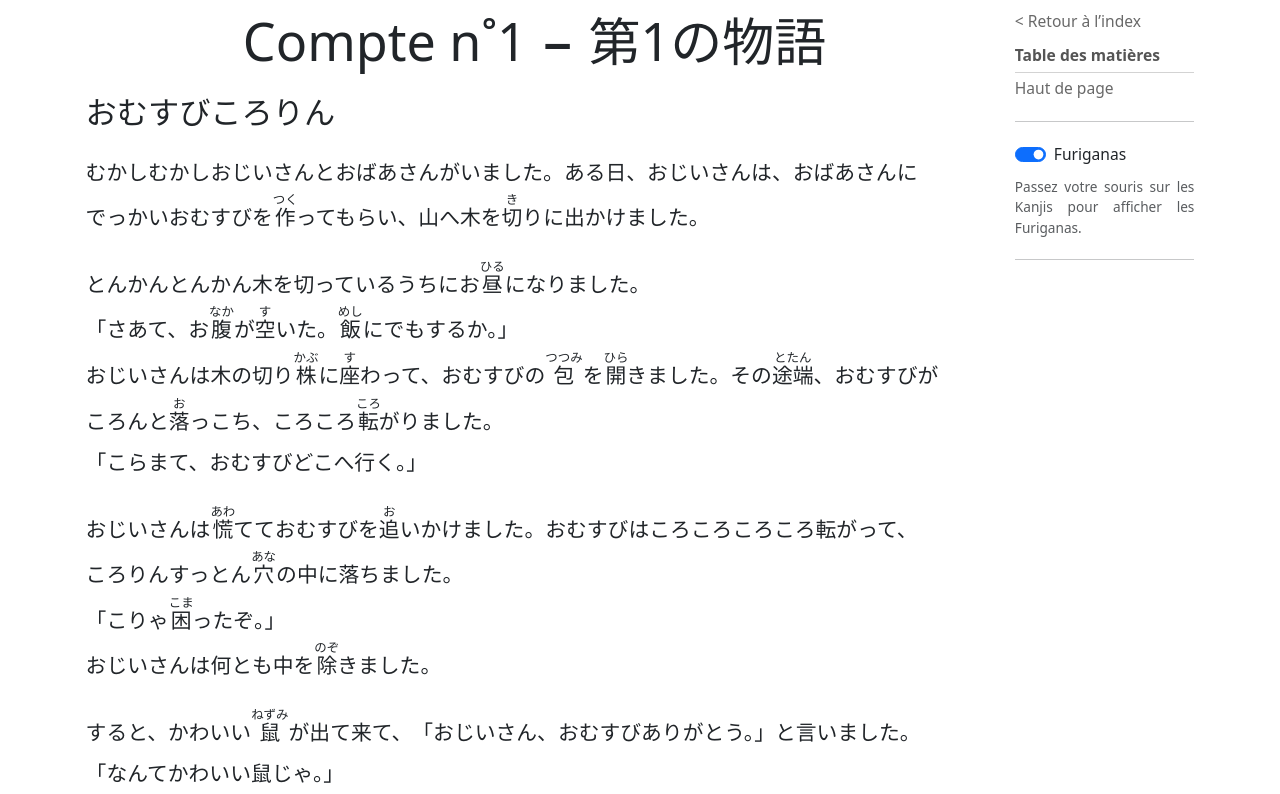
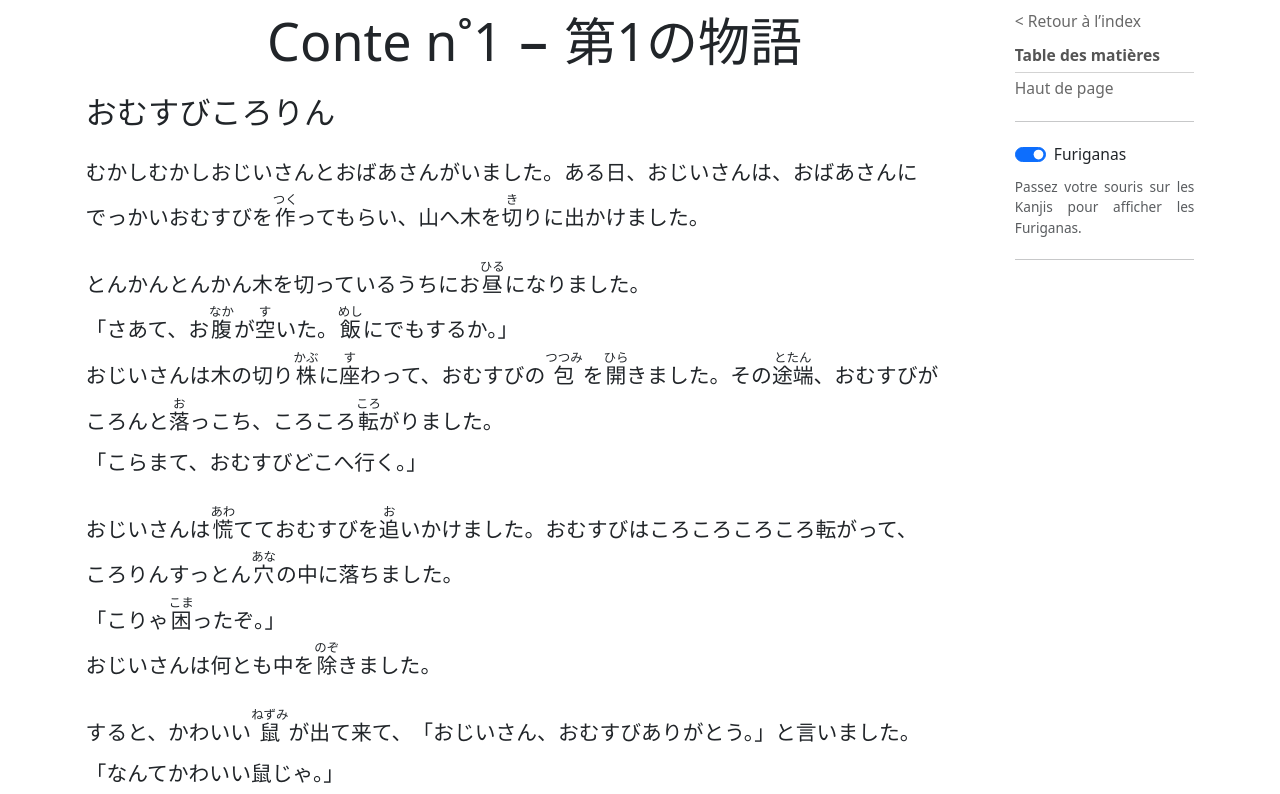
Before and after one commit to mistiru/aij, a Next.js app: page /pages/story_01 in a window 1280 px wide. Shown: the top 794 px of the page. Built offline with nearby package versions, Linux system fonts and the light colour scheme.

Commit message:
fix: compte -> conte

```diff
--- a/app/page.js
+++ b/app/page.js
@@ -25,7 +25,7 @@
           <tr>
             <td className="text-end">15.</td>
             <td>
-              <Link href="pages/story_01">Compte</Link>
+              <Link href="pages/story_01">Conte</Link>
             </td>
             <td>
               おむすびころりん
--- a/app/pages/story_01/page.js
+++ b/app/pages/story_01/page.js
@@ -2,14 +2,14 @@
 import TocAndLinks from '@/app/pages/_components/TocAndLinks';
 
 export const metadata = {
-  title: "Compte n°1",
+  title: "Conte n°1",
 };
 
 export default function Story01() {
   return (
     <div className="container py-2 aij-layout">
       <Intro>
-        <h1 className="mb-3">Compte n˚1 − 第1の物語</h1>
+        <h1 className="mb-3">Conte n˚1 − 第1の物語</h1>
       </Intro>
 
       <TocAndLinks furiganas/>
```
